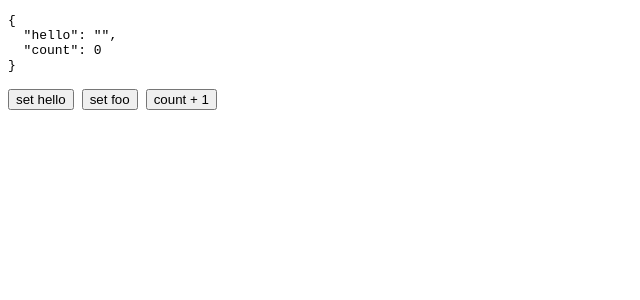
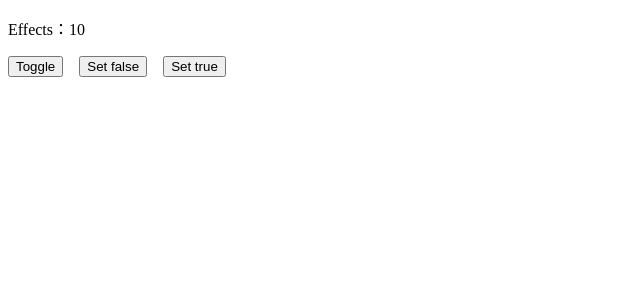
Before and after one commit to gaowujian/practice-react-app, a React app: page / in a window 1280 px wide. Shown: the top 300 px of the page, without its empty margins (0-640 px from the left). Built offline with nearby package versions, Linux system fonts and the light colour scheme.

Commit message:
useboolean

```diff
--- a/src/App.js
+++ b/src/App.js
@@ -1,54 +1,24 @@
 import React from "react";
-import {
-  // useMount,
-  // useUnmount,
-  // useUnmountedRef,
-  useUpdateEffect,
-  useUpdateLayoutEffect,
-  // useSetState,
-  // useMemoizedFn,
-} from "ahooks";
+// import { useBoolean } from "ahooks";
+import { useBoolean } from "./hooks";
 
-import { useEffect } from "react";
-import { useReducer } from "react";
-import { useState } from "react";
-import {
-  useUnmountedRef,
-  useMount,
-  useUnmount,
-  useMemoizedFn,
-  useSetState,
-} from "./hooks";
-import { useCallback } from "react";
-
-const App = () => {
-  const [state, setState] = useSetState({
-    hello: "",
-    count: 0,
-  });
+export default () => {
+  const [state, { toggle, setTrue, setFalse }] = useBoolean(10);
 
   return (
     <div>
-      <pre>{JSON.stringify(state, null, 2)}</pre>
+      <p>Effects：{JSON.stringify(state)}</p>
       <p>
-        <button type="button" onClick={() => setState({ hello: "world" })}>
-          set hello
+        <button type="button" onClick={toggle}>
+          Toggle
         </button>
-        <button
-          type="button"
-          onClick={() => setState({ foo: "bar" })}
-          style={{ margin: "0 8px" }}
-        >
-          set foo
+        <button type="button" onClick={setFalse} style={{ margin: "0 16px" }}>
+          Set false
         </button>
-        <button
-          type="button"
-          onClick={() => setState((prev) => ({ count: prev.count + 1 }))}
-        >
-          count + 1
+        <button type="button" onClick={setTrue}>
+          Set true
         </button>
       </p>
     </div>
   );
 };
-export default App;
--- a/src/hooks/index.js
+++ b/src/hooks/index.js
@@ -3,3 +3,4 @@ export { default as useMount } from "./useMount";
 export { default as useMemoizedFn } from "./useMemorizedFn";
 export { default as useUnmount } from "./useUnmount";
 export { default as useSetState } from "./useSetState";
+export { default as useBoolean } from "./useBoolean";
--- /dev/null
+++ b/src/hooks/useBoolean.js
@@ -0,0 +1,51 @@
+import React from "react";
+import { useMemo } from "react";
+import { useState } from "react";
+import useMemorizedFn from "./useMemorizedFn";
+
+// !!  初始版
+function useBooleanA(defaultValue) {
+  const [state, setState] = useState(defaultValue);
+  const obj = {
+    toggle: function () {
+      setState(!state);
+    },
+    set: function (val) {
+      setState(val);
+    },
+    setTrue: function () {
+      setState(true);
+    },
+    setFalse: function () {
+      setState(false);
+    },
+  };
+  return [state, obj];
+}
+// * 优化之后
+// 1. 使用useMemo
+
+/* eslint-disable*/
+function useBoolean(defaultValue) {
+  const [state, setState] = useState(defaultValue);
+  const toggle = useMemorizedFn(function () {
+    setState(!state);
+  });
+  const obj = useMemo(() => {
+    return {
+      toggle,
+      set: function (val) {
+        setState(val);
+      },
+      setTrue: function () {
+        setState(true);
+      },
+      setFalse: function () {
+        setState(false);
+      },
+    };
+  }, []);
+  return [state, obj];
+}
+
+export default useBoolean;
```
